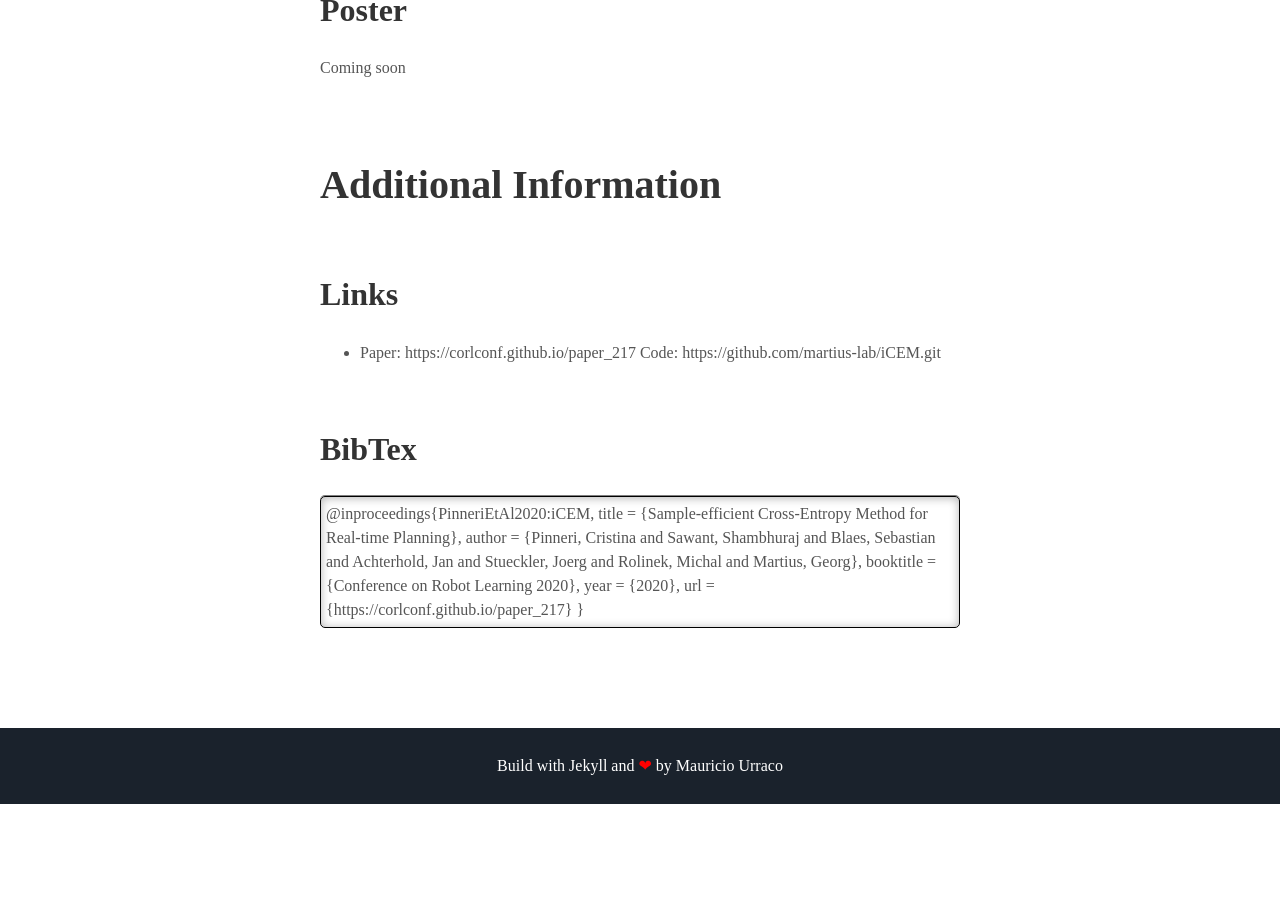
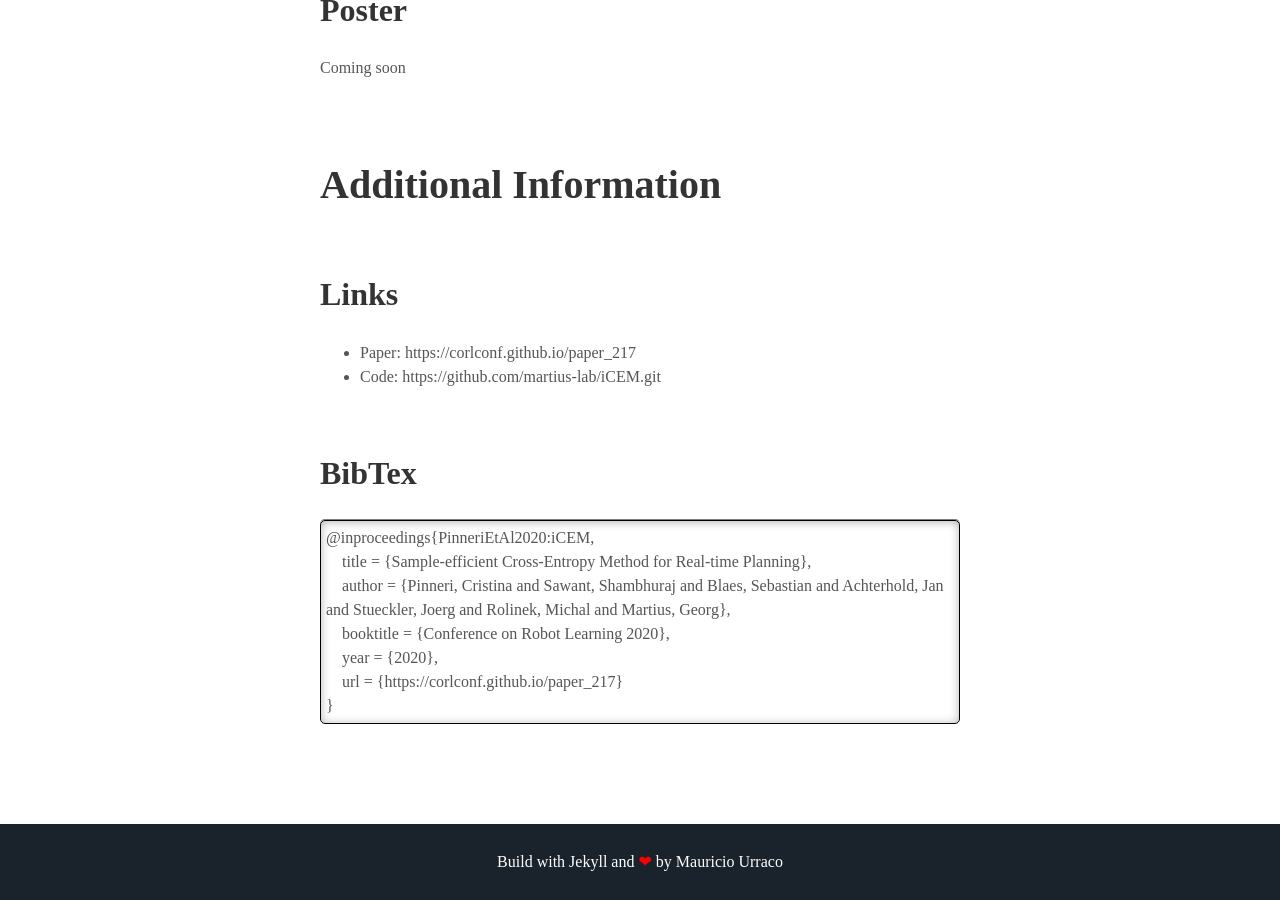
Before and after one commit to martius-lab/iCEM, a Jekyll site: the page built from docs/index.md, in a window 1280 px wide and 900 px high, scrolled down 3001 px. Built offline with Jekyll 4.4.1, drawn with Linux system fonts in a browser that asks for light colours; some web fonts are replaced; before the commit the page ends 3805 px from its top, so only the background shows below that.

Commit message:
added breaks

```diff
--- a/docs/_includes/info.html
+++ b/docs/_includes/info.html
@@ -3,15 +3,17 @@
 <ul>
   <li>
     Paper: https://corlconf.github.io/paper_217
+  </li>
+  <li>
     Code: https://github.com/martius-lab/iCEM.git
   </li>
 </ul>
 <h2>BibTex</h2>
 <div class="highlight">
   @inproceedings{PinneriEtAl2020:iCEM,
-    title = {Sample-efficient Cross-Entropy Method for Real-time Planning},
-    author = {Pinneri, Cristina and Sawant, Shambhuraj and Blaes, Sebastian and Achterhold, Jan and Stueckler, Joerg and Rolinek, Michal and Martius, Georg},
-    booktitle = {Conference on Robot Learning 2020},
-    year = {2020},
-    url = {https://corlconf.github.io/paper_217}
-}</div>
+    <br>&emsp;title = {Sample-efficient Cross-Entropy Method for Real-time Planning},
+    <br>&emsp;author = {Pinneri, Cristina and Sawant, Shambhuraj and Blaes, Sebastian and Achterhold, Jan and Stueckler, Joerg and Rolinek, Michal and Martius, Georg},
+    <br>&emsp;booktitle = {Conference on Robot Learning 2020},
+    <br>&emsp;year = {2020},
+    <br>&emsp;url = {https://corlconf.github.io/paper_217}
+<br>}</div>
```
